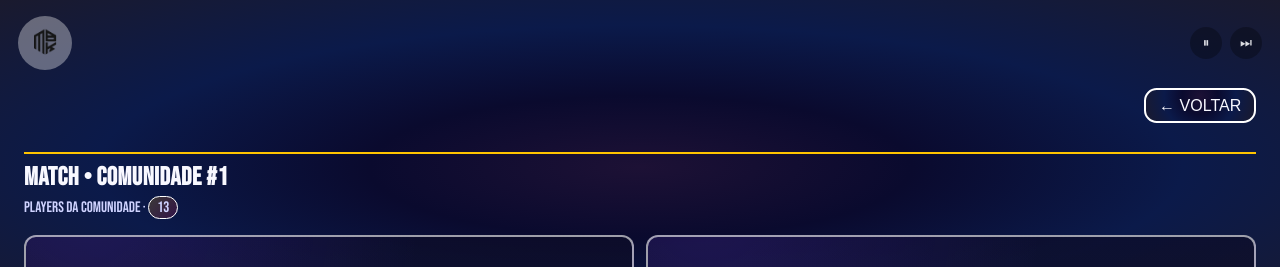
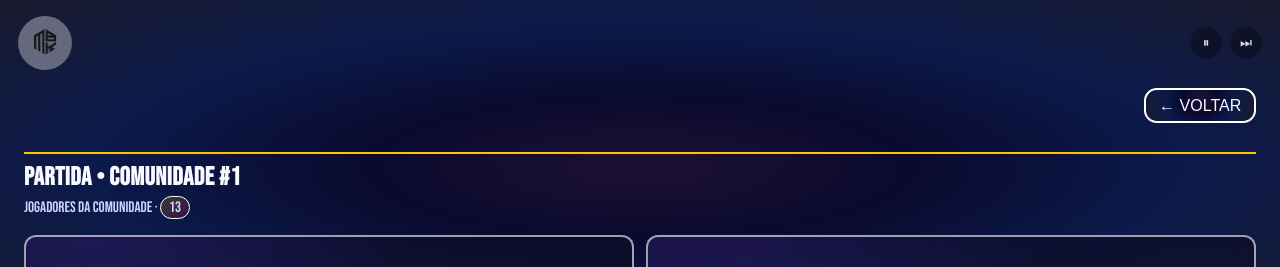
Before and after one commit to olimpiokaio/MBK, an Angular app: page /match/1 in a window 1280 px wide. Shown: the top 267 px of the page. Built offline with nearby package versions, Linux system fonts and the light colour scheme.

Commit message:
ajustando nomes

```diff
--- a/src/app/home/home.component.html
+++ b/src/app/home/home.component.html
@@ -3,7 +3,7 @@
 
   <div class="container-play-legacy">
     <div class="home-play" routerLink="/play" type="button">
-      <h1>To Play</h1>
+      <h1>partida</h1>
     </div>
     <div class="home-legacy">
       <h1>Legacy</h1>
--- a/src/app/match/match.component.html
+++ b/src/app/match/match.component.html
@@ -6,8 +6,8 @@
   <!-- SELEÇÃO E RESUMO (antes de iniciar o jogo) -->
   @if (!gameStarted()) {
     <header class="match-header">
-      <h2 class="match-title">Match • {{ communityName() || ('Comunidade #' + communityId()) }}</h2>
-      <p class="match-sub">Players da comunidade · <span class="badge-count">{{ players().length }}</span></p>
+      <h2 class="match-title">Partida • {{ communityName() || ('Comunidade #' + communityId()) }}</h2>
+      <p class="match-sub">jogadores da comunidade · <span class="badge-count">{{ players().length }}</span></p>
     </header>
 
     <!-- Team chooser blocks -->
--- a/src/app/play/play.component.html
+++ b/src/app/play/play.component.html
@@ -3,11 +3,14 @@
     <app-back-button [route]="'/'" ariaLabel="Voltar para Home" label="← VOLTAR" />
   </div>
   <div>
-    <span class="title">Selecte a Comunity</span>
+    <span class="title">selecione a comunidade</span>
   </div>
   <div class="list-communities">
     @if (loadingCommunities) {
-      <app-loading-spinner text="Carregando comunidades…" />
+      <div class="loader-wrap">
+        <img class="spin-ball" src="/bola-icon.png" alt="Carregando comunidades" />
+        <p class="loader-text">Carregando comunidades…</p>
+      </div>
     } @else {
       @for (communit of comunitys; track $index) {
         <app-card-communit [community]="communit" (click)="onSelected(communit)"></app-card-communit>
```
